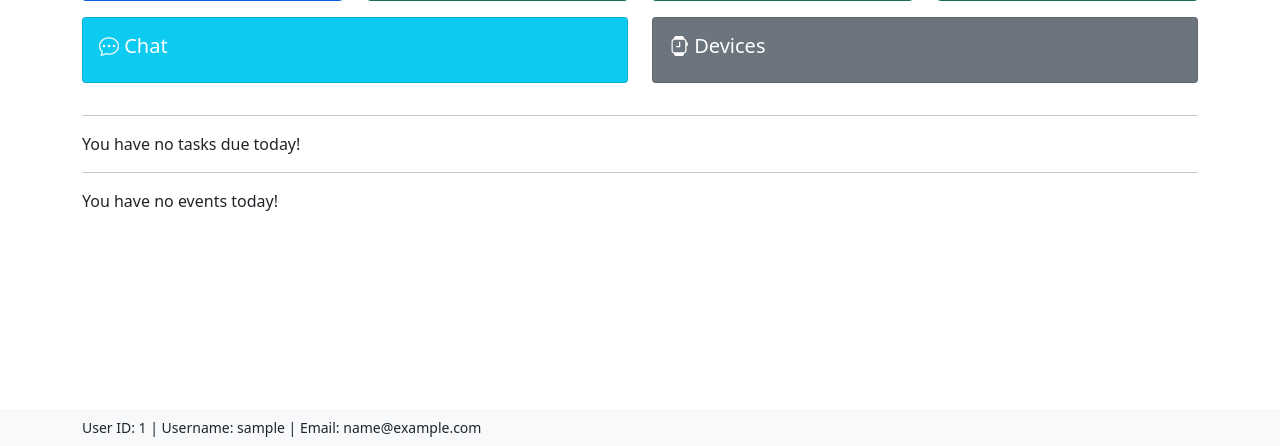
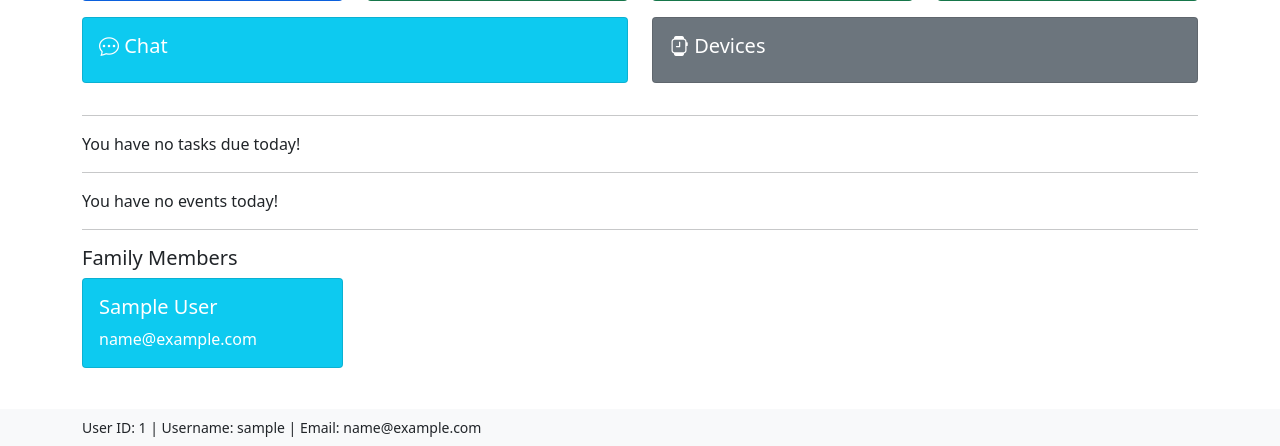
Before and after one commit to ByteMeDirk/100711297-cw2-2024, a Django app: page / in a window 1280 px wide. Shown: the part 354-800 px from the top of the page. Run offline with Django 4.2, Linux system fonts and the light colour scheme; the visitor is signed in with stand-in values (Sample User, id 1); data comes from the database, SQL or seed files in the repository; data that the repository does not hold is empty.

Commit message:
Task - User Authentication and Profiles

```diff
--- a/beecham_family_app/views.py
+++ b/beecham_family_app/views.py
@@ -3,6 +3,7 @@ from datetime import date, datetime, timezone
 from django.contrib import messages
 from django.contrib.auth import authenticate, login, logout
 from django.contrib.auth.decorators import login_required
+from django.contrib.auth.models import User
 from django.shortcuts import render, redirect
 
 from event_management.models import Event
@@ -21,7 +22,10 @@ def home(request):
     # Filter events that start today, assuming start_time is a DateTimeField and comparing only the date part
     events_today = Event.objects.filter(start_time__date=date.today())
 
-    context = {"tasks_due_today": tasks_due_today, "events_today": events_today, 'now': datetime.now(timezone.utc)}
+    # List all users on the app
+    users = User.objects.all()
+
+    context = {"tasks_due_today": tasks_due_today, "events_today": events_today, 'now': datetime.now(timezone.utc), 'users': users}
     return render(request, "home.html", context)
 
 
--- a/templates/home.html
+++ b/templates/home.html
@@ -80,6 +80,8 @@
     {% include 'includes/home.tasks_table.html' %}
     <hr>
     {% include 'includes/home.events_table.html' %}
+    <hr>
+    {% include 'includes/home.app_users.html' %}
     <div class="mt-5">
         <nav class="navbar fixed-bottom navbar-light bg-light">
             <div class="container">
--- /dev/null
+++ b/templates/includes/home.app_users.html
@@ -0,0 +1,19 @@
+<h5>Family Members</h5>
+<div class="row">
+    {% for user in users %}
+        <div class="col-lg-3 col-md-4 col-12 mb-4"> <!-- Added bottom margin -->
+            <div class="card h-100 {% if user.id == request.user.id %}bg-info text-white{% endif %}"> <!-- Ensures equal height for all cards -->
+                <div class="card-body">
+                    <h5 class="card-title">
+                        {% if not user.first_name %}
+                            {{ user.username }}
+                        {% else %}
+                            {{ user.first_name }} {{ user.last_name }}
+                        {% endif %}
+                    </h5>
+                    <p class="card-text">{{ user.email }}</p>
+                </div>
+            </div>
+        </div>
+    {% endfor %}
+</div>
```
